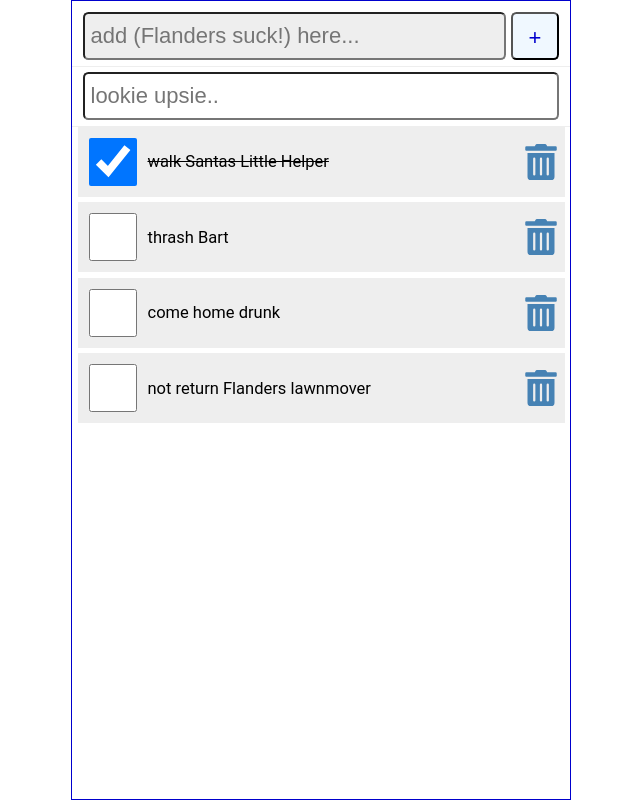
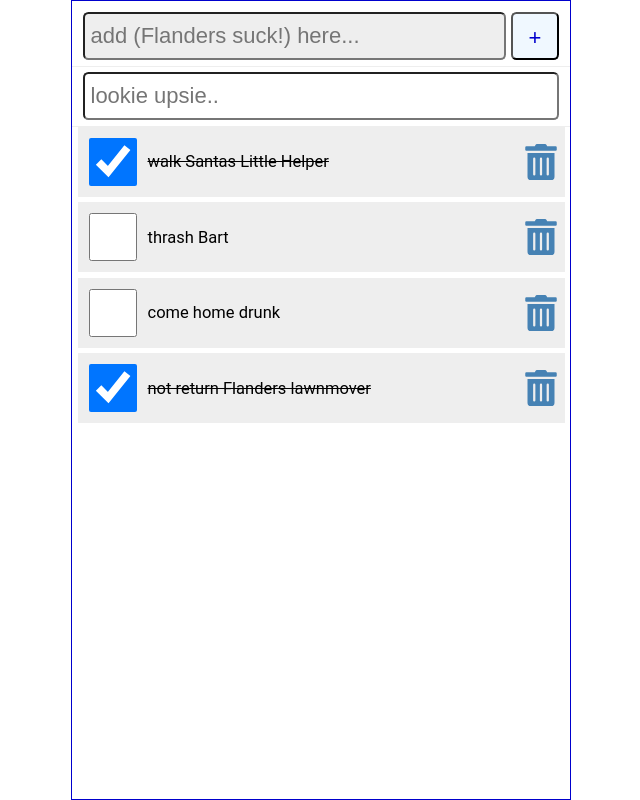
Before and after one commit to nkped/repo-fourth-notes-client, a React (Create React App) app: page / in a window 1280 px wide. Shown: the whole page, without its empty margins (319-959 px from the left). Built offline with nearby package versions, Linux system fonts and the light colour scheme; data requests are answered from the project's data file; the HTML template or start-up script is replaced by a standard one.

Commit message:
add update

```diff
--- a/data/db.json
+++ b/data/db.json
@@ -17,7 +17,7 @@
     },
     {
       "id": 4,
-      "checked": false,
+      "checked": true,
       "item": "not return Flanders lawnmover"
     }
   ]
--- a/src/App.js
+++ b/src/App.js
@@ -72,6 +72,18 @@ const handleCheck = (id) => {
     item.id === id ? { ...item, checked:!item.checked } : item
   ))
   setItems(listItems)
+
+  const myItem = listItems.filter((item) => item.id === id)
+  const updateOptions = {
+    method: 'PATCH',
+    headers: {
+      'Content-Type': 'application/json'
+    },
+    body: JSON.stringify({ checked: myItem[0].checked})
+  }
+  const reqUrl = `${API_URL}/${id}`
+  const result = apiRequest(reqUrl, updateOptions)
+  if (result) setFetchError(result)
 }
 
 const handleDelete = async (id) => {
@@ -82,7 +94,6 @@ const handleDelete = async (id) => {
   const reqUrl = `${API_URL}/${id}`
   const result = apiRequest(reqUrl, deleteOptions)
   if (result) setFetchError(result)
-
 }
 
   return (
```
